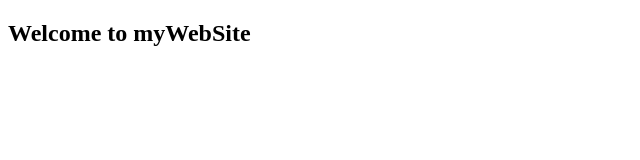
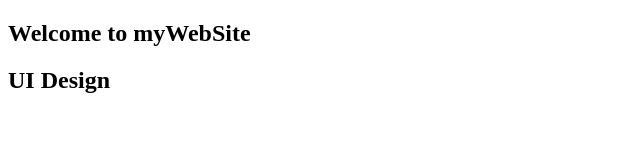
Before and after one commit to tadtapong/testGit, a plain HTML site: page index.html in a window 1280 px wide. Shown: the whole page, without its empty margins (0-640 px from the left). Drawn offline with Linux system fonts and the light colour scheme.

Commit message:
Added UI Design Text

```diff
--- a/index.html
+++ b/index.html
@@ -5,4 +5,5 @@
 </head>
 <body>
 	<h2>Welcome to myWebSite</h2>
+	<h2>UI Design</h2>
 </body>
```
